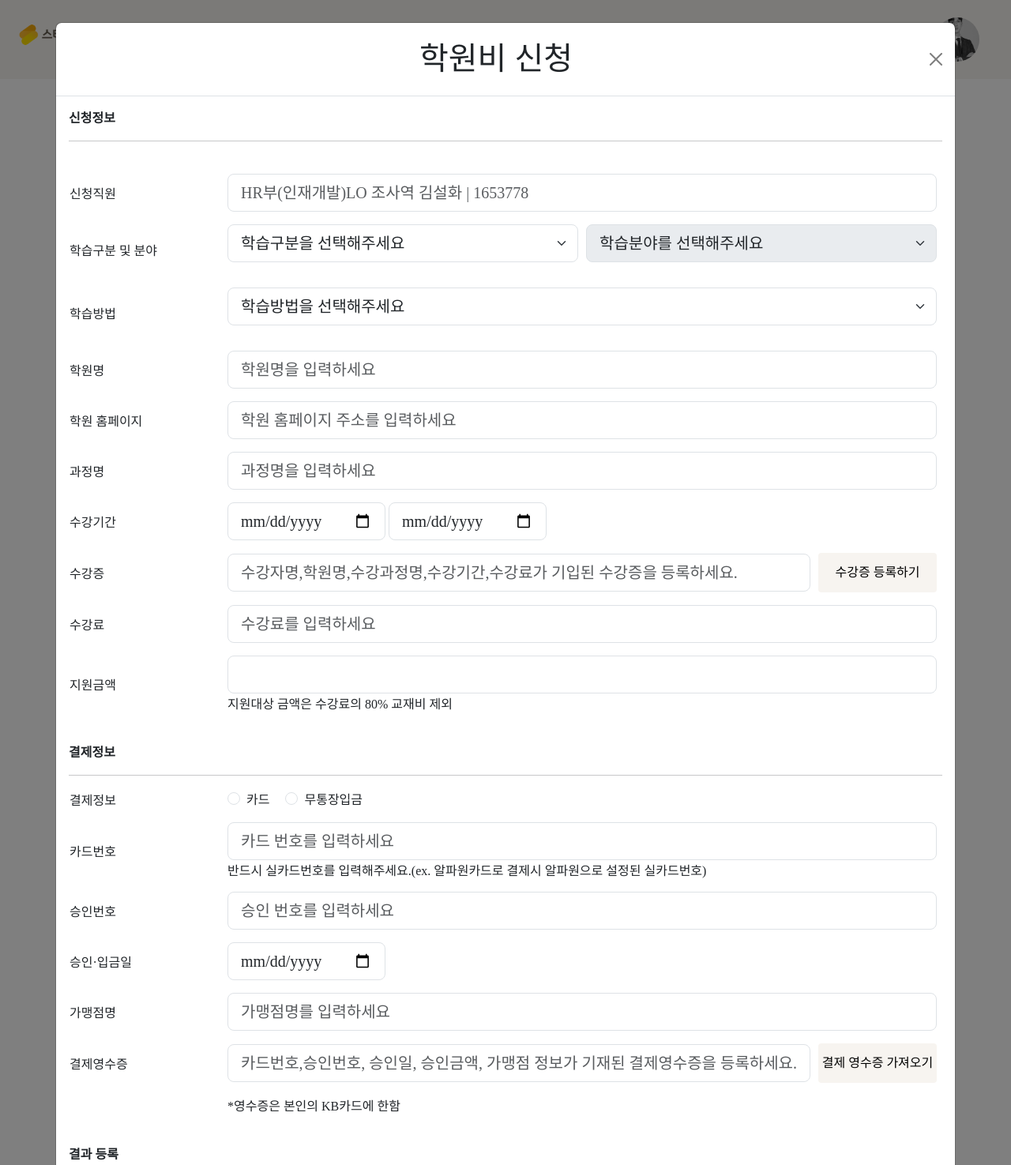
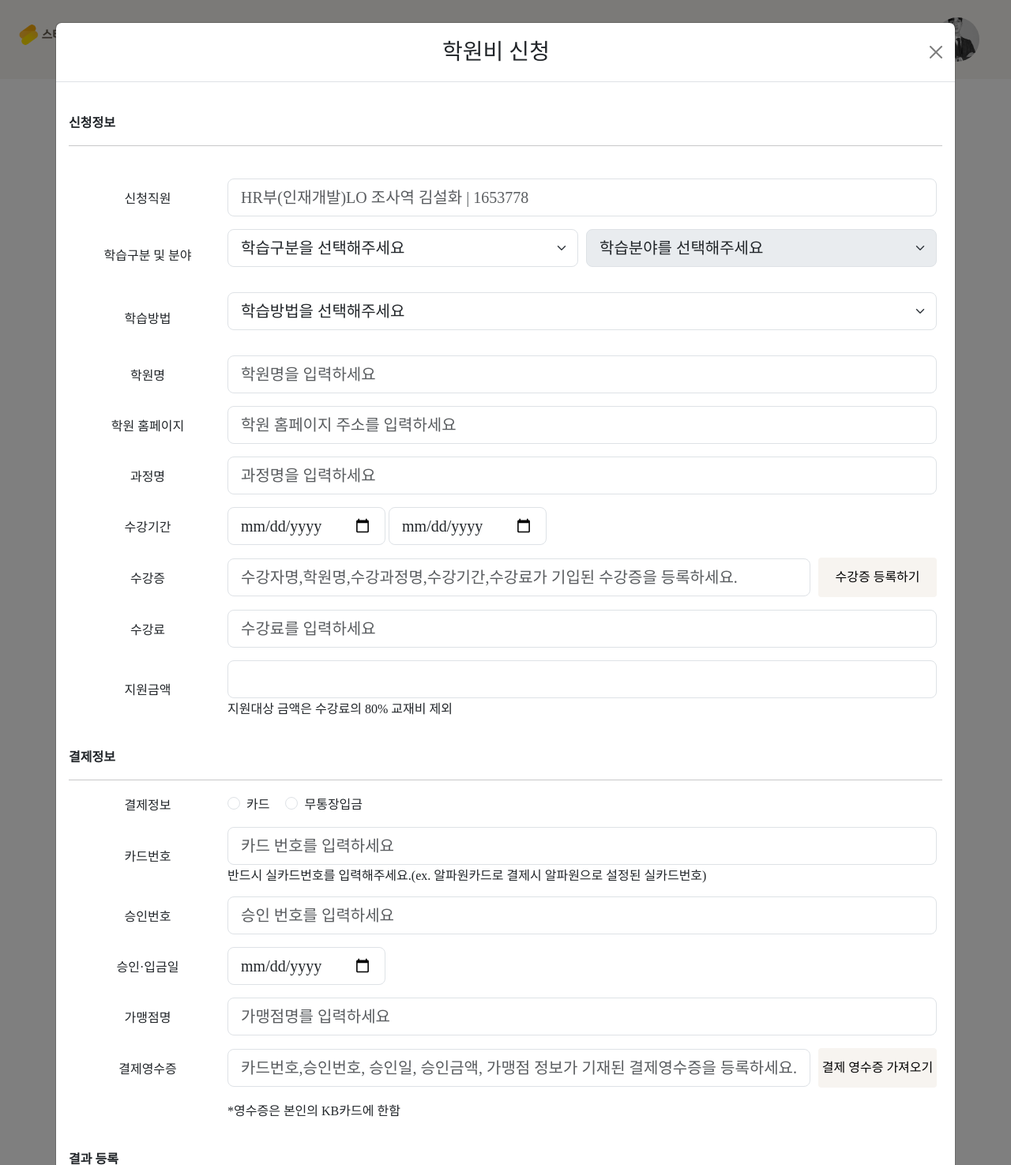
Before and after one commit to BancaKim/Starlearn2, a Java web app: page /tuition_refund/tuition_refund in a window 1280 px wide, after a click on "지원신청". Shown: the top 1475 px of the page at 79% size. Run offline with Spring Boot 4, a stand-in JSP engine, Linux system fonts and the light colour scheme; the project's own start-up code is not run, and a stand-in starts its controllers and pages; some web fonts are replaced.

Commit message:
hakwonbi jiwon ver2 and controller connect

```diff
--- a/src/main/webapp/WEB-INF/views/nav.jsp
+++ b/src/main/webapp/WEB-INF/views/nav.jsp
@@ -53,7 +53,7 @@
 						<div class="item__contents">
 							<div class="contents__menu">
 								<ul class="inner">
-									<li><a href=#>학원비 지원신청</a></li>
+									<li><a href=tuition_refund>학원비 지원신청</a></li>
 									<li><a href=#>지원신청 현황조회</a></li>
 								</ul>
 							</div>
--- a/src/main/webapp/WEB-INF/views/tuition_refund/tuition_refund.jsp
+++ b/src/main/webapp/WEB-INF/views/tuition_refund/tuition_refund.jsp
@@ -85,6 +85,7 @@
         	background-color : white;
         }
         .subject{
+        	text-align: center;
         	width: 200px;
         	height: 60p;
         }
@@ -137,10 +138,11 @@
   <div class="modal-dialog modal-xl">
     <div class="modal-content">
       <div class="modal-header">
-       <h1 class="modal-title fs-7 center-text" id="staticBackdropLabel" style="text-align: center;  flex: 1;">학원비 신청</h1>
+       <h3 class="modal-title center-text" id="staticBackdropLabel" style="text-align: center;  flex: 1;">학원비 신청</h3>
         <button type="button" class="btn-close" data-bs-dismiss="modal" aria-label="Close"></button>
       </div>
       <div class="modal-body">
+      <br>
        <span style="font-weight: bold;">신청정보</span>
        <hr>
        <br>
```
